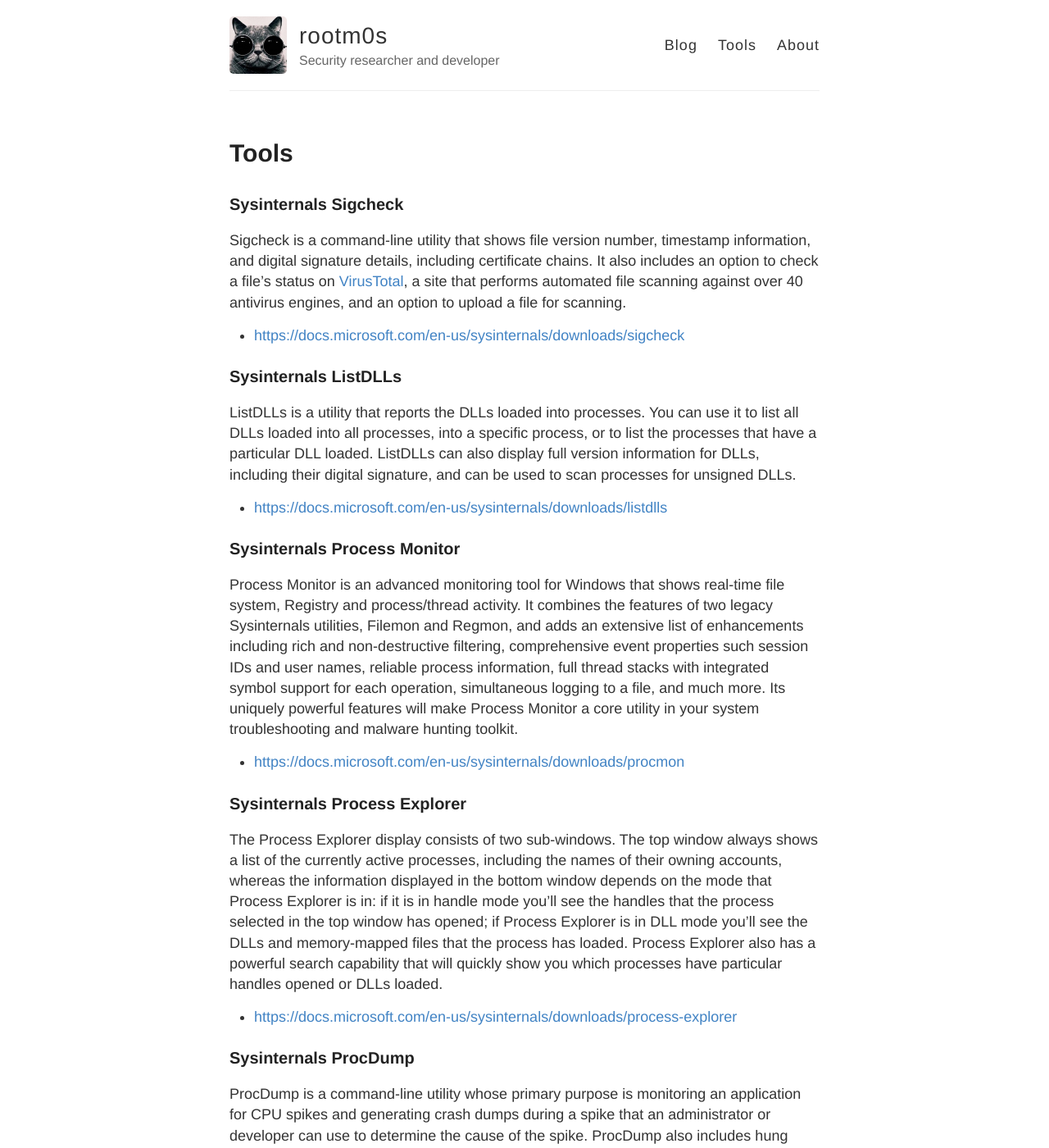
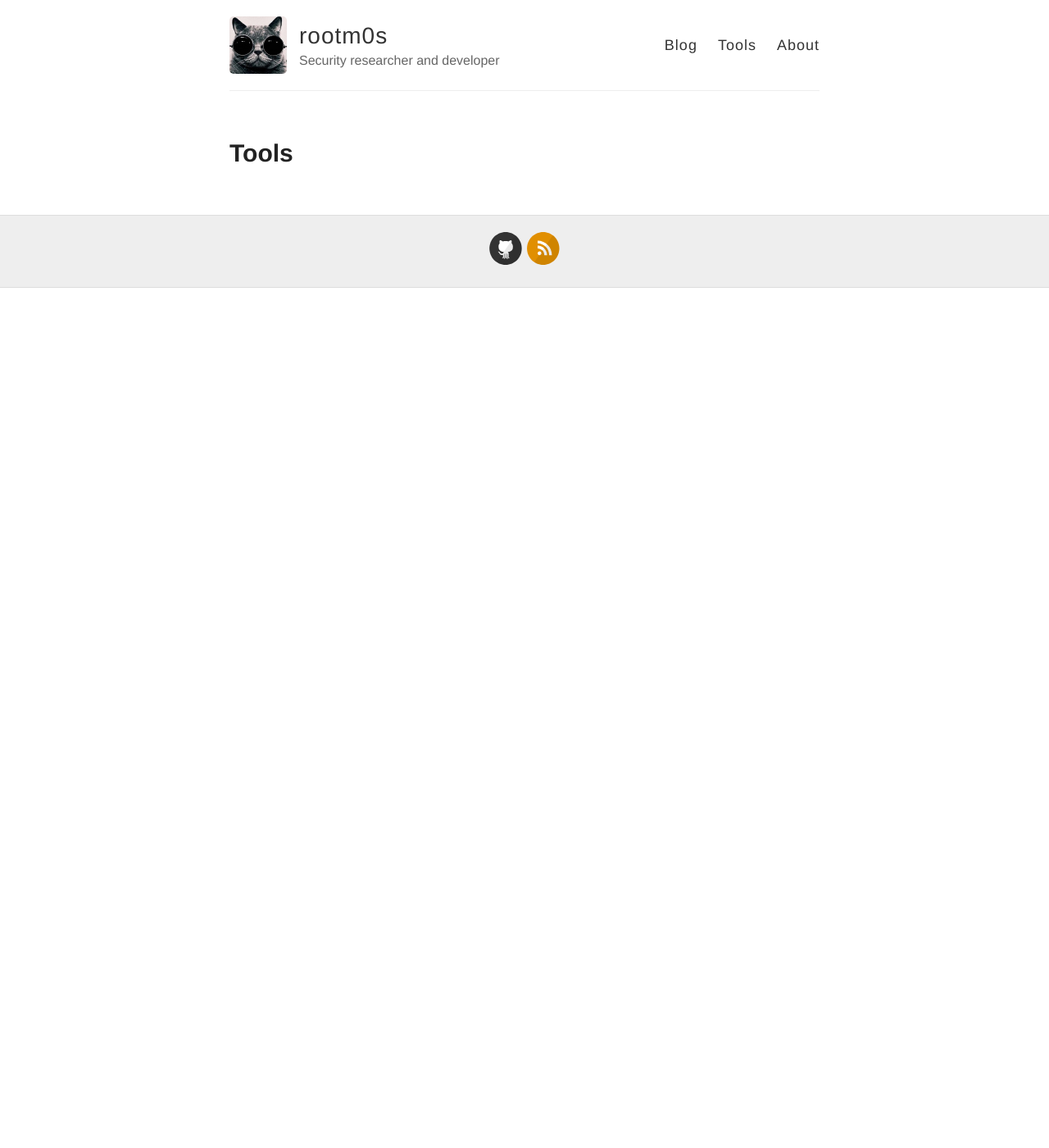
Before and after one commit to rootm0s/rootm0s.github.io, a Jekyll site: the page built from tools.md, in a window 1280 px wide and 1400 px high. Shown: the whole window at 82% size. Built offline with Jekyll 4.4.1, drawn with Linux system fonts in a browser that asks for light colours; some of the changed text lies outside the part shown.

Commit message:
Update tools.md

```diff
--- a/tools.md
+++ b/tools.md
@@ -4,28 +4,3 @@ title: Tools
 permalink: /tools/
 published: true
 ---
-
-### Sysinternals Sigcheck
-> Sigcheck is a command-line utility that shows file version number, timestamp information, and digital signature details, including certificate chains. It also includes an option to check a file’s status on [VirusTotal](https://www.virustotal.com), a site that performs automated file scanning against over 40 antivirus engines, and an option to upload a file for scanning.
-
-* [https://docs.microsoft.com/en-us/sysinternals/downloads/sigcheck](https://docs.microsoft.com/en-us/sysinternals/downloads/sigcheck)
-
-### Sysinternals ListDLLs
-> ListDLLs is a utility that reports the DLLs loaded into processes. You can use it to list all DLLs loaded into all processes, into a specific process, or to list the processes that have a particular DLL loaded. ListDLLs can also display full version information for DLLs, including their digital signature, and can be used to scan processes for unsigned DLLs.
-
-* [https://docs.microsoft.com/en-us/sysinternals/downloads/listdlls](https://docs.microsoft.com/en-us/sysinternals/downloads/listdlls)
-
-### Sysinternals Process Monitor
-> Process Monitor is an advanced monitoring tool for Windows that shows real-time file system, Registry and process/thread activity. It combines the features of two legacy Sysinternals utilities, Filemon and Regmon, and adds an extensive list of enhancements including rich and non-destructive filtering, comprehensive event properties such session IDs and user names, reliable process information, full thread stacks with integrated symbol support for each operation, simultaneous logging to a file, and much more. Its uniquely powerful features will make Process Monitor a core utility in your system troubleshooting and malware hunting toolkit.
-
-* [https://docs.microsoft.com/en-us/sysinternals/downloads/procmon](https://docs.microsoft.com/en-us/sysinternals/downloads/procmon)
-
-### Sysinternals Process Explorer
-> The Process Explorer display consists of two sub-windows. The top window always shows a list of the currently active processes, including the names of their owning accounts, whereas the information displayed in the bottom window depends on the mode that Process Explorer is in: if it is in handle mode you'll see the handles that the process selected in the top window has opened; if Process Explorer is in DLL mode you'll see the DLLs and memory-mapped files that the process has loaded. Process Explorer also has a powerful search capability that will quickly show you which processes have particular handles opened or DLLs loaded.
-
-* [https://docs.microsoft.com/en-us/sysinternals/downloads/process-explorer](https://docs.microsoft.com/en-us/sysinternals/downloads/process-explorer)
-
-### Sysinternals ProcDump
-> ProcDump is a command-line utility whose primary purpose is monitoring an application for CPU spikes and generating crash dumps during a spike that an administrator or developer can use to determine the cause of the spike. ProcDump also includes hung window monitoring (using the same definition of a window hang that Windows and Task Manager use), unhandled exception monitoring and can generate dumps based on the values of system performance counters. It also can serve as a general process dump utility that you can embed in other scripts.
-
-* [https://docs.microsoft.com/en-us/sysinternals/downloads/procdump](https://docs.microsoft.com/en-us/sysinternals/downloads/procdump)
```
